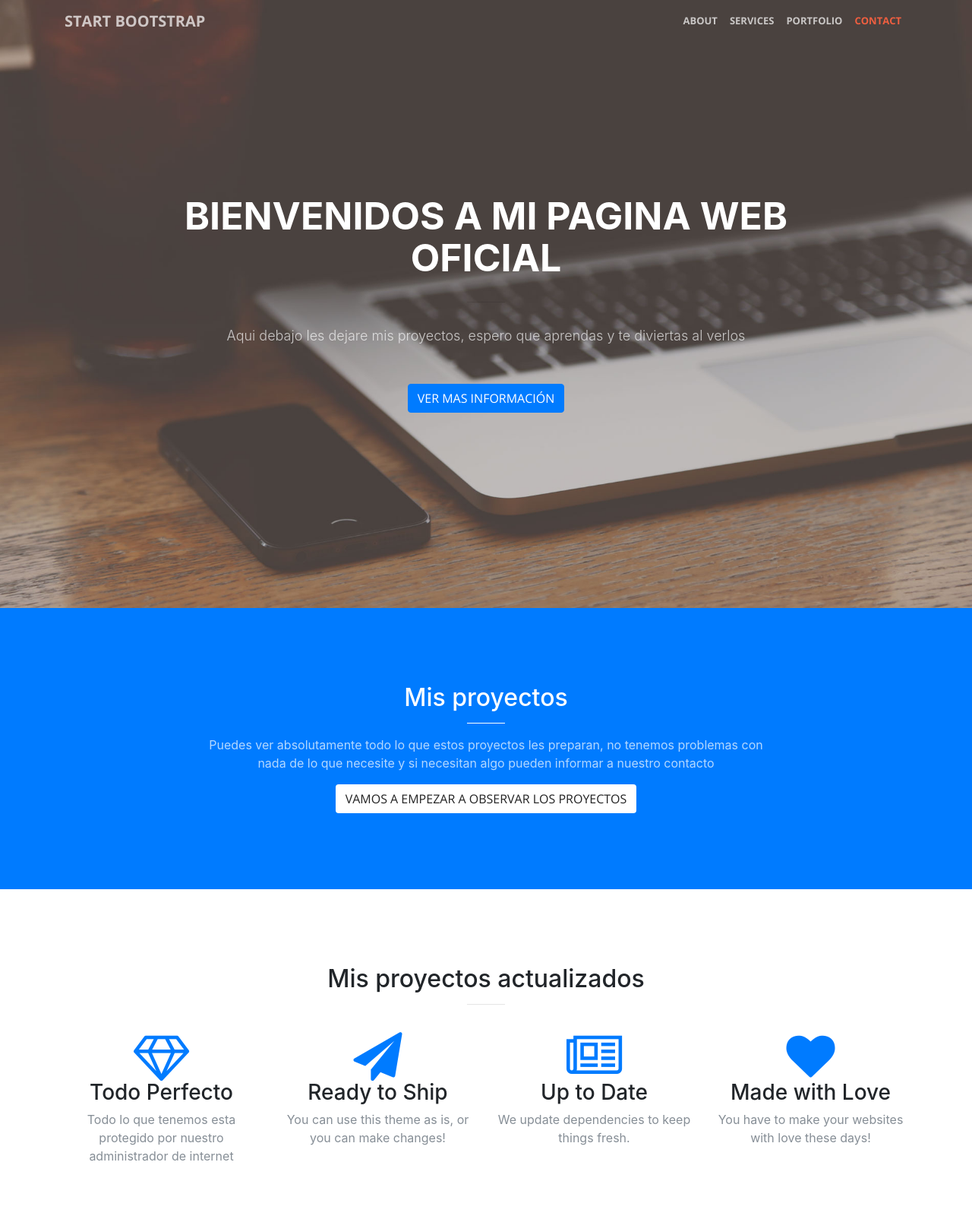
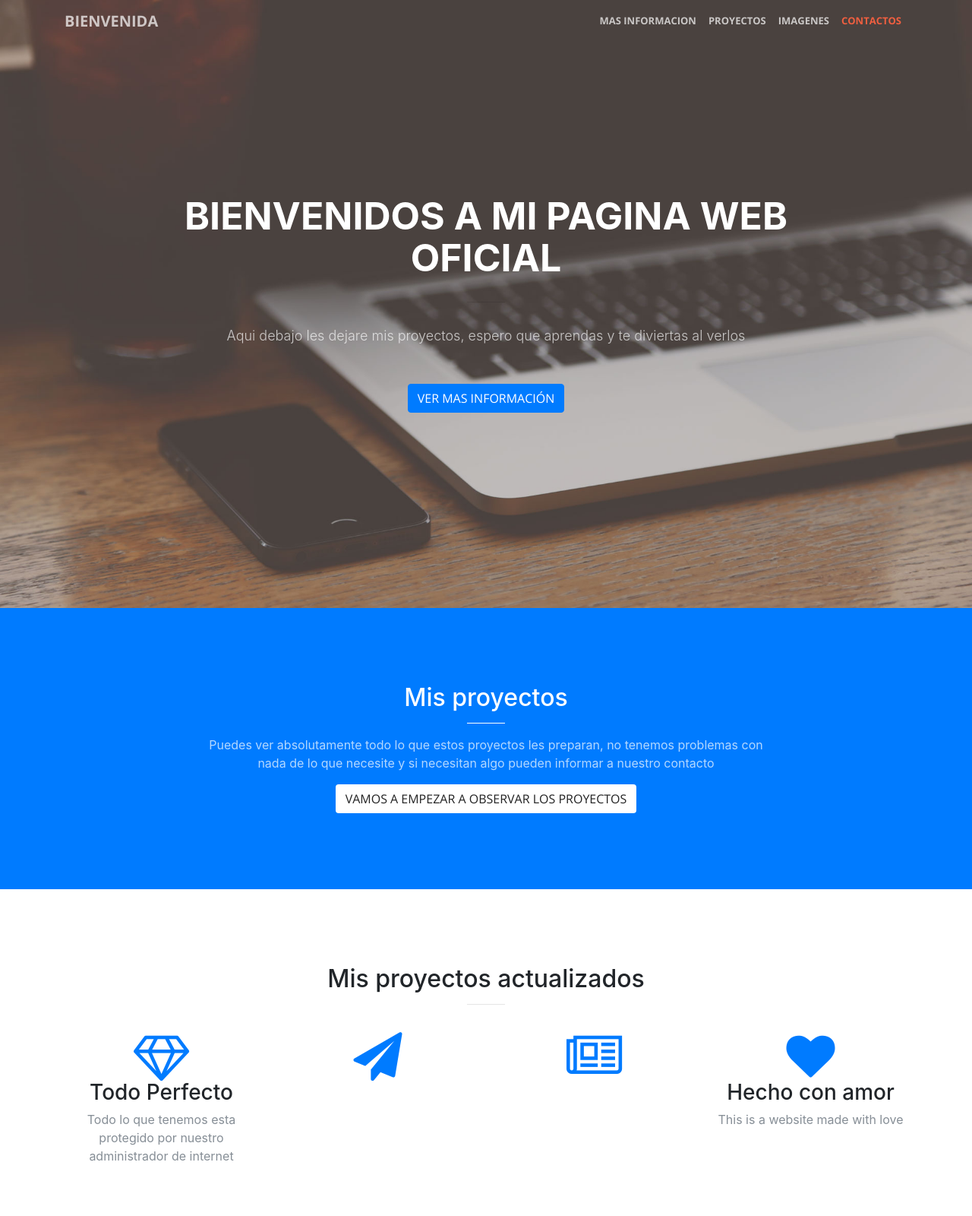
Before and after one commit to JefryGJP/HolaMundo, a website with bundled scripts: page index.html in a window 1280 px wide. Shown: the top 1600 px of the page at 76% size. Built offline with nearby package versions, Linux system fonts and the light colour scheme.

Commit message:
Update index.html

```diff
--- a/index.html
+++ b/index.html
@@ -31,23 +31,23 @@
     <!-- Navigation -->
     <nav class="navbar navbar-expand-lg navbar-light fixed-top" id="mainNav">
       <div class="container">
-        <a class="navbar-brand js-scroll-trigger" href="#page-top">Start Bootstrap</a>
+        <a class="navbar-brand js-scroll-trigger" href="#page-top">Bienvenida</a>
         <button class="navbar-toggler navbar-toggler-right" type="button" data-toggle="collapse" data-target="#navbarResponsive" aria-controls="navbarResponsive" aria-expanded="false" aria-label="Toggle navigation">
           <span class="navbar-toggler-icon"></span>
         </button>
         <div class="collapse navbar-collapse" id="navbarResponsive">
           <ul class="navbar-nav ml-auto">
             <li class="nav-item">
-              <a class="nav-link js-scroll-trigger" href="#about">About</a>
+              <a class="nav-link js-scroll-trigger" href="#about">Mas informacion</a>
             </li>
             <li class="nav-item">
-              <a class="nav-link js-scroll-trigger" href="#services">Services</a>
+              <a class="nav-link js-scroll-trigger" href="#services">Proyectos</a>
             </li>
             <li class="nav-item">
-              <a class="nav-link js-scroll-trigger" href="#portfolio">Portfolio</a>
+              <a class="nav-link js-scroll-trigger" href="#portfolio">Imagenes</a>
             </li>
             <li class="nav-item">
-              <a class="nav-link js-scroll-trigger" href="#contact">Contact</a>
+              <a class="nav-link js-scroll-trigger" href="#contact">Contactos</a>
             </li>
           </ul>
         </div>
@@ -99,22 +99,18 @@
           <div class="col-lg-3 col-md-6 text-center">
             <div class="service-box">
               <i class="fa fa-4x fa-paper-plane text-primary sr-icons"></i>
-              <h3>Ready to Ship</h3>
-              <p class="text-muted">You can use this theme as is, or you can make changes!</p>
-            </div>
+             </div>
           </div>
           <div class="col-lg-3 col-md-6 text-center">
             <div class="service-box">
               <i class="fa fa-4x fa-newspaper-o text-primary sr-icons"></i>
-              <h3>Up to Date</h3>
-              <p class="text-muted">We update dependencies to keep things fresh.</p>
-            </div>
+              </div>
           </div>
           <div class="col-lg-3 col-md-6 text-center">
             <div class="service-box">
               <i class="fa fa-4x fa-heart text-primary sr-icons"></i>
-              <h3>Made with Love</h3>
-              <p class="text-muted">You have to make your websites with love these days!</p>
+              <h3>Hecho con amor</h3>
+              <p class="text-muted">This is a website made with love</p>
             </div>
           </div>
         </div>
```
